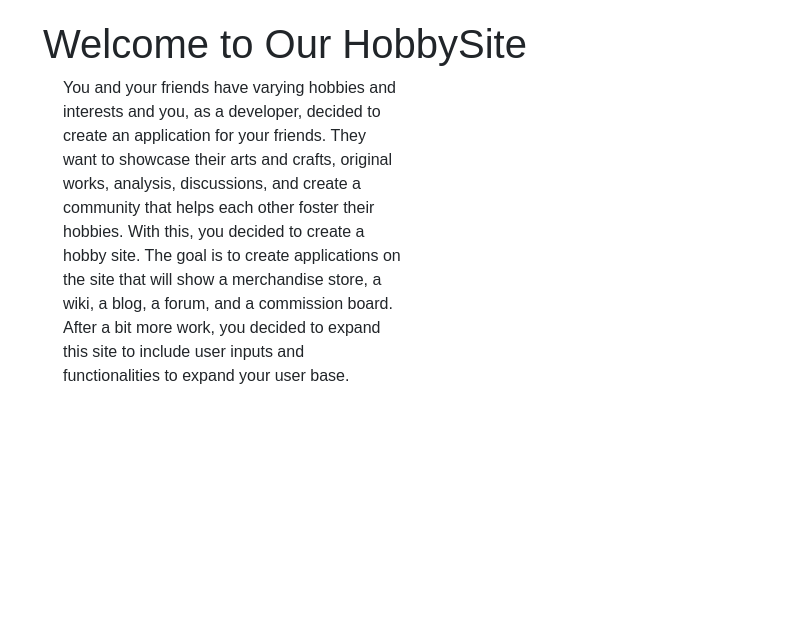
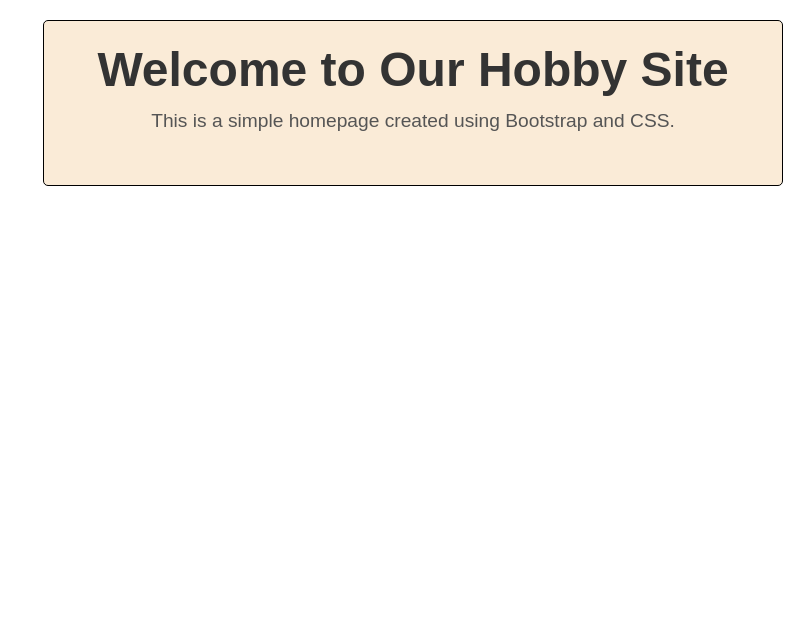
Before and after one commit to CyrilCDL/hobbysite-E-4, a Django app: page /homepage/ in a window 1280 px wide. Shown: the part 44-688 px from the top of the page, without its empty margins (477-1280 px from the left). Run offline with Django 5.2, Linux system fonts and the light colour scheme; parts of the project's set-up code (start-up, migrations or seed data) failed here and were passed over.

Commit message:
wrong files uploaded

```diff
--- a/hobbysite/templates/homepage.html
+++ b/hobbysite/templates/homepage.html
@@ -5,29 +5,59 @@
 {% endblock title %}
 {% block styles %}
 <style>
-    .content-box {
-        background-color: antiquewhite;
-        border: 1px solid #000000;
-        border-radius: 5px;
-        width: 350px;
-        height: 150px;
-        box-sizing: border-box;
+   .hero-section {
+    padding: 100px 0;
+    background-color: antiquewhite;
+    border:1px solid #000000;
+    border-radius: 5px;
+    padding: 20px;
+    border-radius: 5px;
+    margin-bottom: 20px;
     }
+
+    .hero-heading {
+    font-size: 3rem;
+    color: #333;
+    margin-bottom: 20px;
+    }
+
+    .hero-subtext {
+    font-size: 1.2rem;
+    color: #555;
+    margin-bottom: 30px;
+    }
+
+    .hero-section .btn-primary {
+        background-color: #333;
+        color: antiquewhite;
+        border:1px solid #333;
+    }
+
+    .hero-section .btn-primary:hover {
+        background-color:antiquewhite;
+        color: #333;
+        border:1px solid #333;
+    }
+    .container-fluid {
+    width: 100%;
+    padding-right: 15px;
+    padding-left: 15px;
+    margin-right: auto;
+    margin-left: auto;
+    }
+
+
 </style>
 {% endblock %}
 {% block content %}
-    <header>
-        <h1>Welcome to Our HobbySite</h1>
-    </header>
-    <body>
-        <div class="container">
-            <div class="row">
-                <div class="col-md-6">
-                    <p>You and your friends have varying hobbies and interests and you, as a developer, decided to create an application for your friends. They want to showcase their arts and crafts, original works, analysis, discussions, and create a community that helps each other foster their hobbies. With this, you decided to create a hobby site. The goal is to create applications on the site that will show a merchandise store, a wiki, a blog, a forum, and a commission board. After a bit more work, you decided to expand this site to include user inputs and functionalities to expand your user base.
-                    </p>
-                </div>
-
-            </div>
+<section class="hero-section">
+    <div class="container-fluid">
+    <div class="row">
+        <div class="col-md-12 text-center">
+        <h1 class="hero-heading fw-bold mb-2">Welcome to Our Hobby Site</h1>
+        <p class="hero-subtext">This is a simple homepage created using Bootstrap and CSS.</p>
         </div>
-    </body>
+    </div>
+    </div>
+    </section>
 {% endblock %}
```
